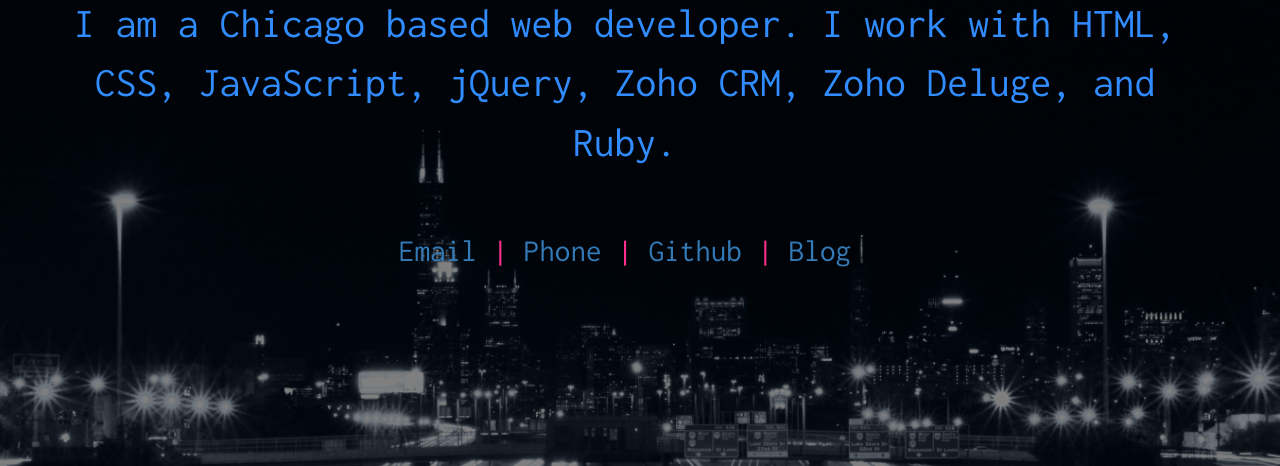
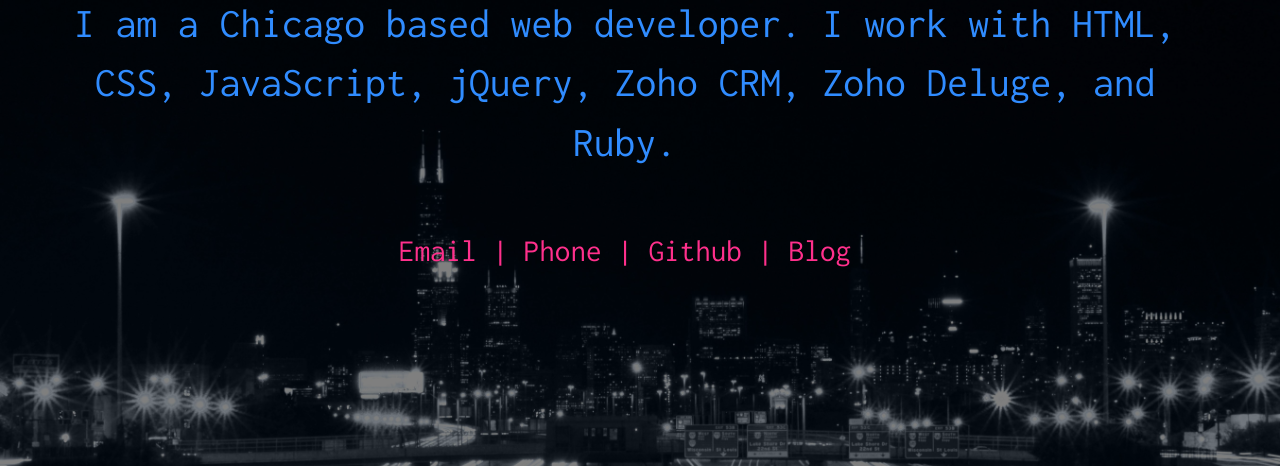
Before and after one commit to epunx2/ericchrobak.com, a PHP site: page /index.html in a window 1280 px wide. Shown: the part 1782-2248 px from the top of the page. Run offline with PHP 8.4, Linux system fonts and the light colour scheme.

Commit message:
Updated CSS a links in footer had color updated.

```diff
--- a/css/style.css
+++ b/css/style.css
@@ -183,3 +183,7 @@
 	text-align: center;
 	color: rgb(211,223,236);
 }
+
+.one a {
+	color: rgb(255, 48, 140);
+}
```
